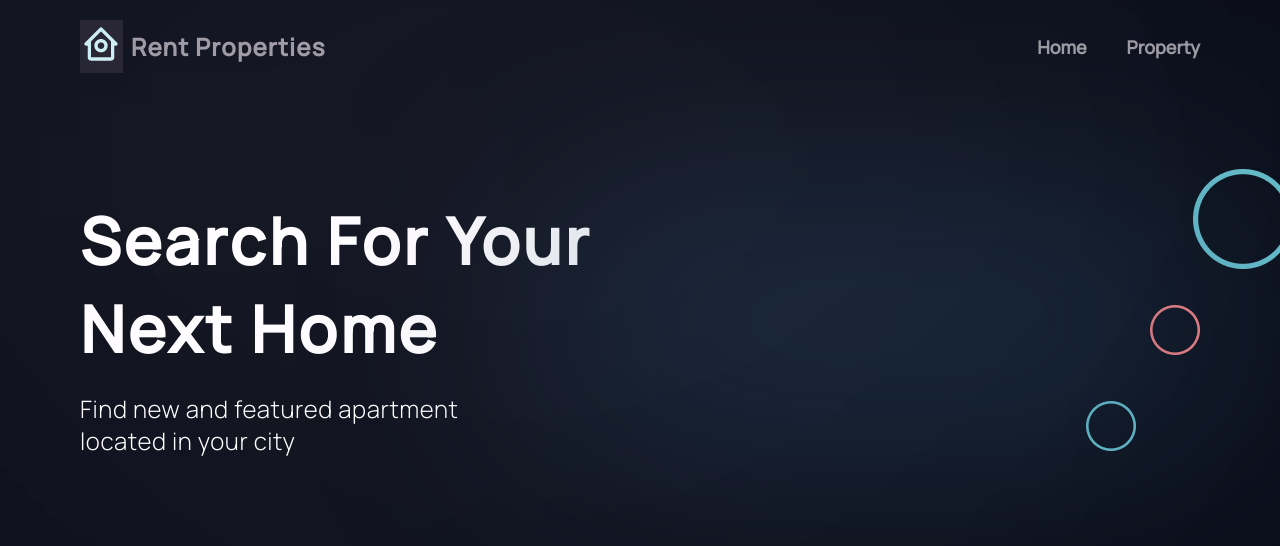
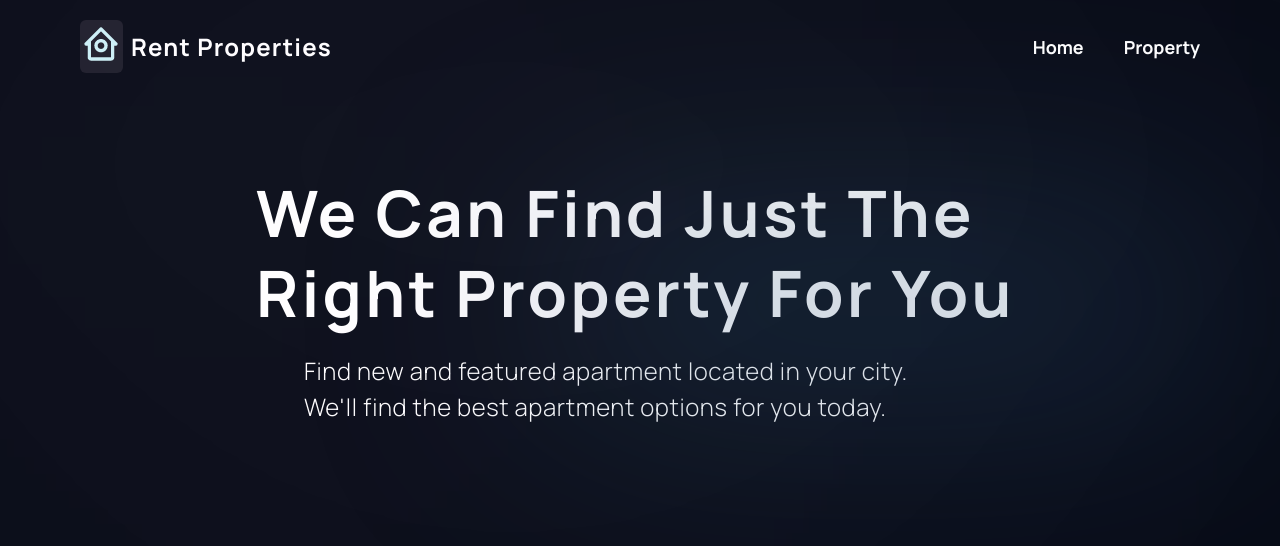
Before and after one commit to Ademayowa/real-estate, a Next.js app: page / in a window 1280 px wide. Shown: the top 546 px of the page. Built offline with nearby package versions, Linux system fonts and the light colour scheme.

Commit message:
hero page completed

```diff
--- a/components/Hero.tsx
+++ b/components/Hero.tsx
@@ -3,27 +3,16 @@ import HeroSection from './HeroSection';
 
 export default function Hero() {
   return (
-    <section className='mt-5 xxl:mx-auto xxl:w-6/12'>
-      <div className='relative lg:pt-5'>
-        <div className='px-5 md:mt-16 md:px-20'>
-          <HeroSection
-            title='Search for your next home'
-            text='Find new and featured apartment located in your city'
-          />
-        </div>
-
-        <div className='hidden lg:block'>
-          <div className='absolute top-14 right-0'>
-            <img src={'/shape1.png'} alt='' />
-          </div>
-
-          <div className='absolute top-48 right-20'>
-            <img src={'/shape2.png'} alt='' />
-          </div>
-
-          <div className='absolute top-72 right-36'>
-            <img src={'/shape3.png'} alt='' />
-          </div>
+    <section className='xxl:mx-auto xxl:w-6/12'>
+      <div className='relative'>
+        <div className='mt-10 grid place-items-center px-5 md:mt-20 md:px-20'>
+          <h1 className='max-w-md text-3xl font-bold capitalize tracking-wider text-white md:max-w-3xl md:text-[64px] md:leading-tight'>
+            We can find just the right property for you
+          </h1>
+          <p className='mt-5 text-lg font-light !leading-normal tracking-wide text-white md:mt-5 md:max-w-2xl md:text-2xl lg:w-9/12'>
+            Find new and featured apartment located in your city. <br /> We'll
+            find the best apartment options for you today.
+          </p>
         </div>
 
         {/* Background Gradient  */}
--- a/components/HeroSection.tsx
+++ b/components/HeroSection.tsx
@@ -6,10 +6,10 @@ interface Props {
 export default function HeroSection({ title, text }: Props) {
   return (
     <>
-      <h1 className='max-w-2xl text-3xl font-bold capitalize tracking-wider text-white md:text-[64px] md:leading-normal lg:leading-snug'>
+      <h1 className='max-w-md text-3xl font-bold capitalize tracking-wider text-white md:max-w-3xl md:text-[64px] md:leading-tight'>
         {title}
       </h1>
-      <p className='mt-4 w-9/12 text-lg font-light tracking-wide text-white md:mt-5 md:max-w-md md:text-2xl'>
+      <p className='mt-8 text-lg font-light !leading-normal tracking-wide text-white md:mt-5 md:max-w-2xl md:text-2xl lg:w-9/12'>
         {text}
       </p>
     </>
--- a/components/Navbar.tsx
+++ b/components/Navbar.tsx
@@ -11,8 +11,9 @@ export default function Navbar() {
     <nav className='flex w-full items-center justify-between bg-deepColor py-5 px-5 md:px-20 xxl:mx-auto xxl:w-6/12'>
       <div className='flex flex-row'>
         <Link href='/'>
-          <a className='flex items-center text-2xl font-bold tracking-wider text-grayColor'>
-            <img src='/logo.png' alt='logo' className='mr-2' /> Rent Properties
+          <a className='flex items-center text-2xl font-bold tracking-wider text-white'>
+            <img src='/logo.png' alt='logo' className='mr-2 rounded-md' /> Rent
+            Properties
           </a>
         </Link>
       </div>
@@ -23,7 +24,7 @@ export default function Navbar() {
             key={nav.id}
             className={`cursor-pointer text-lg ${
               index === navLinks.length - 1 ? 'mr-0' : 'mr-10'
-            } font-bold text-grayColor`}
+            } font-bold text-white`}
           >
             <Link href={`${nav.page}`}>
               <a>{nav.title}</a>
--- a/pages/_document.tsx
+++ b/pages/_document.tsx
@@ -4,9 +4,13 @@ const Document = () => (
   <Html lang='en-US'>
     <Head>
       <link
-        href='https://fonts.googleapis.com/css2?family=Manrope:wght@300;400;500&display=swap'
+        href='https://fonts.googleapis.com/css2?family=Manrope:wght@300;400;500;700&display=swap'
         rel='stylesheet'
       />
+      {/* <link
+        href='https://fonts.googleapis.com/css2?family=Inter:wght@300;400;500;700&display=swap'
+        rel='stylesheet'
+      /> */}
     </Head>
     <body>
       <Main />
--- a/tailwind.config.js
+++ b/tailwind.config.js
@@ -14,7 +14,7 @@ module.exports = {
     },
     extend: {
       colors: {
-        deepColor: '#040813 ',
+        deepColor: '#040813',
         grayColor: '#99989F',
       },
       fontFamily: {
```
